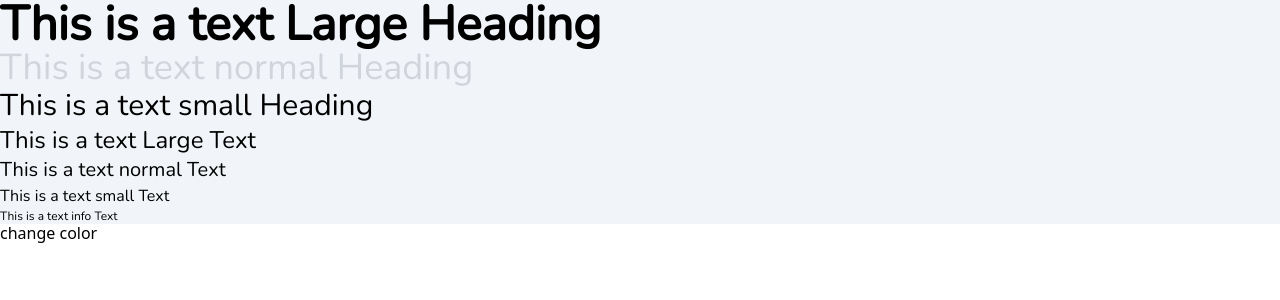
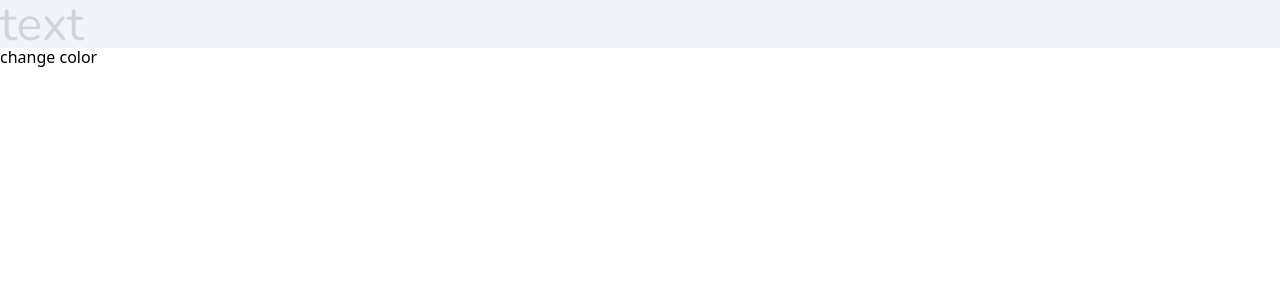
Before and after one commit to jhonderquintero/cryptocurrency-app, a Next.js app: page / in a window 1280 px wide. Shown: the top 300 px of the page. Built offline with nearby package versions, Linux system fonts and the light colour scheme.

Commit message:
refactor(typography component): refactored the typography component with object literals

```diff
--- a/src/components/atoms/Button/Button.tsx
+++ b/src/components/atoms/Button/Button.tsx
@@ -1,48 +1,25 @@
 import React from 'react';
-import './button.css';
+import { ButtonProps, ButtonVariant } from './definitions';
 
-interface ButtonProps {
-  /**
-   * Is this the principal call to action on the page?
-   */
-  primary?: boolean;
-  /**
-   * What background color to use
-   */
-  backgroundColor?: string;
-  /**
-   * How large should the button be?
-   */
-  size?: 'small' | 'medium' | 'large';
-  /**
-   * Button contents
-   */
-  label: string;
-  /**
-   * Optional click handler
-   */
-  onClick?: () => void;
-}
+export const Button = ({ variant = 'normal', ...rest }: ButtonProps) => {
+  const classes = `${getButtonClasses(variant)}`;
+  return <button {...rest} className={classes} />;
+};
 
-/**
- * Primary UI component for user interaction
- */
-export const Button = ({
-  primary = false,
-  size = 'medium',
-  backgroundColor,
-  label,
-  ...props
-}: ButtonProps) => {
-  const mode = primary ? 'storybook-button--primary' : 'storybook-button--secondary';
-  return (
-    <button
-      type="button"
-      className={['storybook-button', `storybook-button--${size}`, mode].join(' ')}
-      style={{ backgroundColor }}
-      {...props}
-    >
-      {label}
-    </button>
-  );
+const getButtonClasses = (buttonVariant: ButtonVariant) => {
+  const buttonClases = {
+    normal: function () {
+      return `bg-primary dark:bg-primary-dark text-primary-dark dark:text-primary py-2 px-4`;
+    },
+    outlined: function () {
+      return `bg-transparent text-black dark:text-white py-2 px-4 border-2 border-black dark:border-white`;
+    },
+    text: function () {
+      return `bg-transparent text-black dark:text-white py-2 px-4 hover:bg-primary hover:text-white`;
+    },
+    custom: function () {
+      return '';
+    },
+  };
+  return (buttonClases[buttonVariant] || buttonClases['normal'])();
 };
--- /dev/null
+++ b/src/components/atoms/Button/definitions.ts
@@ -0,0 +1,20 @@
+export type ButtonVariant = 'normal' | 'outlined' | 'text' | 'custom';
+
+export interface ButtonProps extends React.HTMLAttributes<HTMLButtonElement> {
+  /* What button variant to use
+   */
+  variant?: ButtonVariant;
+  /* What background color to use
+   */
+  backgroundColor?: string;
+  /* What background color to use in dark mode
+   */
+  darkBackgroundColor?: string;
+  /* What text color to use
+   */
+  textColor?: string;
+  /**
+   * What text color to use in dark mode
+   */
+  darkTextColor?: string;
+}
--- /dev/null
+++ b/src/components/atoms/Typography/definitions.ts
@@ -0,0 +1,23 @@
+export interface Props {
+  type: string;
+  children: string;
+  isBold?: boolean;
+  isAlt?: boolean;
+}
+
+export type TypographyVariant =
+  | 'heading-lg'
+  | 'heading'
+  | 'heading-sm'
+  | 'text-lg'
+  | 'text'
+  | 'text-sm'
+  | 'info';
+
+export interface TypographyProps
+  extends React.HTMLAttributes<HTMLHeadingElement | HTMLParagraphElement> {
+  variant?: TypographyVariant;
+  isAlt?: boolean;
+  isBold?: boolean;
+  children: string;
+}
--- a/src/components/atoms/Typography/index.tsx
+++ b/src/components/atoms/Typography/index.tsx
@@ -1,45 +1,37 @@
 import React from 'react';
-import { types, styles } from './Typography.style';
-import { Props } from './types';
+import { TypographyProps, TypographyVariant } from './definitions';
+import { styles } from './styles.style';
 
-const index = ({ type, children, isBold = false, isAlt = false }: Props) => {
-  let styleClass: string;
-  switch (type) {
-    case types.headingLg:
-      styleClass = styles.headingLg;
-      break;
-    case types.heading:
-      styleClass = styles.heading;
-      break;
-    case types.headingSm:
-      styleClass = styles.headingSm;
-      break;
-    case types.textLg:
-      styleClass = styles.textLg;
-      break;
-    case types.text:
-      styleClass = styles.text;
-      break;
-    case types.textSm:
-      styleClass = styles.textSm;
-      break;
-    case types.info:
-      styleClass = styles.info;
-      break;
-    default:
-      styleClass = styles.defaultText;
-      break;
+const index = ({
+  variant = 'text',
+  isBold = false,
+  isAlt = false,
+  children,
+}: TypographyProps) => {
+  const classes = `${getTypographyClasses(variant, isBold, isAlt)}`;
+  if (variant.indexOf('heading') !== -1) {
+    return <h2 className={classes}>{children}</h2>;
   }
-  return (
-    <p
-      className={`${styleClass} ${isBold && styles.bold} ${
-        isAlt && styles.alternative
-      }`}
-    >
-      {children}
-    </p>
-  );
+  return <p className={classes}>{children}</p>;
 };
-export const textType = types;
+
+const getTypographyClasses = (
+  typographyVariant: TypographyVariant,
+  isBold: boolean,
+  isAlt: boolean
+) => {
+  const conditionStyle =
+    (isAlt ? styles.alternative : '') + (isBold ? styles.bold : '');
+  const typographyClasses = {
+    'heading-lg': () => styles.headingLg + conditionStyle,
+    heading: () => styles.heading + conditionStyle,
+    'heading-sm': () => styles.headingSm + conditionStyle,
+    'text-lg': () => styles.textLg + conditionStyle,
+    text: () => styles.text + conditionStyle,
+    'text-sm': () => styles.textSm + conditionStyle,
+    info: () => styles.info + conditionStyle,
+  };
+  return (typographyClasses[typographyVariant] || typographyClasses['text'])();
+};
 
 export default index;
--- a/src/components/atoms/Typography/Typography.style.ts
+++ b/src/components/atoms/Typography/styles.style.ts
@@ -14,9 +14,9 @@ const info = 'font-Nunito text-xs color-slate-100 dark:text-white';
 
 const defaultText = 'font-Nunito text-base color-slate-100';
 
-const alternative = 'text-gray-300 dark:text-gray-500';
+const alternative = ' text-gray-300 dark:text-gray-500';
 
-const bold = 'font-bold';
+const bold = ' font-bold';
 
 export const styles = {
   textLg,
@@ -30,14 +30,3 @@ export const styles = {
   alternative,
   bold,
 };
-
-export const types = {
-  headingLg: 'headingLg',
-  heading: 'heading',
-  headingSm: 'headingSm',
-  textLg: 'textLg',
-  text: 'text',
-  textSm: 'textSm',
-  info: 'info',
-  default: 'default',
-};
--- a/src/components/atoms/Typography/types.ts
+++ /dev/null
@@ -1,6 +0,0 @@
-export interface Props {
-  type: string;
-  children: string;
-  isBold?: boolean;
-  isAlt?: boolean;
-}
--- a/src/pages/index.tsx
+++ b/src/pages/index.tsx
@@ -1,28 +1,14 @@
 import type { NextPage } from 'next';
 import { Example, ThemeProvider } from '../context/ThemeContext';
-import Typography, { textType } from '../components/atoms/Typography';
+import Typography from '../components/atoms/Typography';
 
 const Home: NextPage = () => {
   return (
     <ThemeProvider>
       <div className="bg-slate-100	dark:bg-black">
-        <Typography isBold={true} type={textType.headingLg}>
-          This is a text Large Heading
+        <Typography variant="heading-lg" isAlt={true}>
+          text
         </Typography>
-        <Typography isAlt={true} type={textType.heading}>
-          This is a text normal Heading
-        </Typography>
-        <Typography type={textType.headingSm}>
-          This is a text small Heading
-        </Typography>
-        <Typography type={textType.textLg}>
-          This is a text Large Text
-        </Typography>
-        <Typography type={textType.text}>This is a text normal Text</Typography>
-        <Typography type={textType.textSm}>
-          This is a text small Text
-        </Typography>
-        <Typography type={textType.info}>This is a text info Text</Typography>
       </div>
       <Example />
     </ThemeProvider>
```
